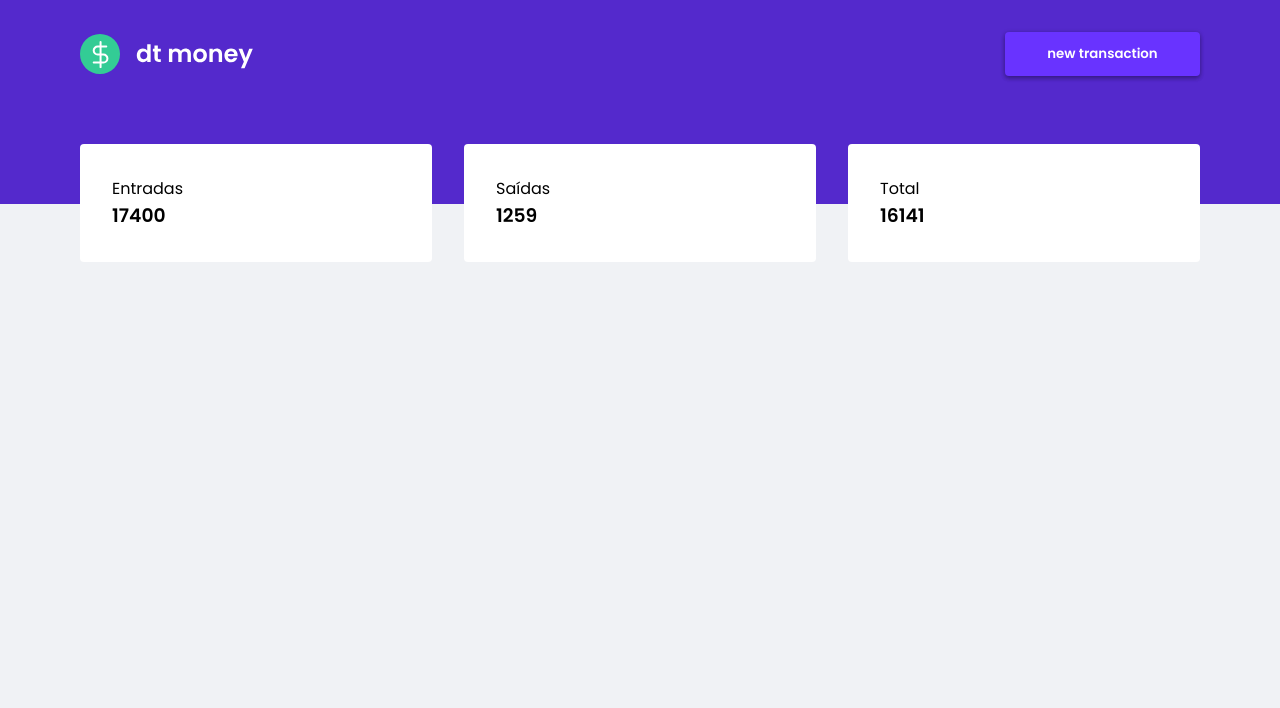
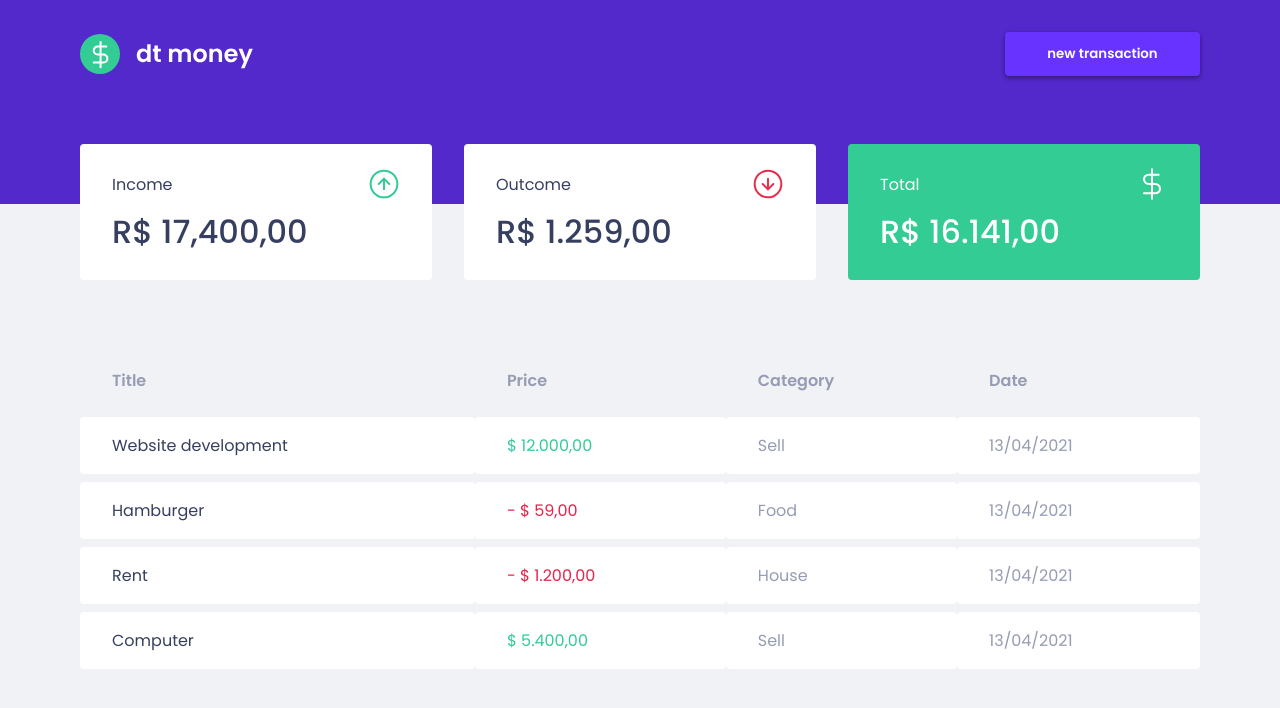
Before and after one commit to mauvieira/dtmoney, a React (Create React App) app: page / in a window 1280 px wide. Shown: the top 708 px of the page. Built offline with nearby package versions, Linux system fonts and the light colour scheme.

Commit message:
:lipstick: finished dashboard layout
finished dashboard layout

```diff
--- a/public/index.html
+++ b/public/index.html
@@ -7,7 +7,7 @@
   <meta name="viewport" content="width=device-width, initial-scale=1" />
   <link rel="preconnect" href="https://fonts.googleapis.com">
   <link rel="preconnect" href="https://fonts.gstatic.com" crossorigin>
-  <link href="https://fonts.googleapis.com/css2?family=Poppins:wght@400;600&display=swap" rel="stylesheet">
+  <link href="https://fonts.googleapis.com/css2?family=Poppins:wght@400;500;600&display=swap" rel="stylesheet">
   <title>dtmoney</title>
 </head>
 
--- a/src/App.tsx
+++ b/src/App.tsx
@@ -1,11 +1,13 @@
 import { GlobalStyle } from './styles/global';
 import { Dashboard } from './pages/Dashboard';
+import { Header } from './components/Header';
 
 export const App = () => {
   return (
     <>
+      <Header />
+      <Dashboard />
       <GlobalStyle />
-      <Dashboard />
     </>
   );
 };
--- a/src/components/Button/index.tsx
+++ b/src/components/Button/index.tsx
@@ -1,10 +1,10 @@
-import { ReactNode } from 'react';
+import React, { ReactNode } from 'react';
 import { Container } from './styles';
 
-interface ButtonProps {
+interface ButtonProps extends React.ButtonHTMLAttributes<HTMLButtonElement> {
   children: ReactNode;
 }
 
-export const Button = ({ children }: ButtonProps) => (
-  <Container>{children}</Container>
+export const Button = ({ children, ...props }: ButtonProps) => (
+  <Container {...props}>{children}</Container>
 );
--- a/src/components/Card/index.tsx
+++ /dev/null
@@ -1,22 +0,0 @@
-import { Container } from './styles';
-
-interface CardProps {
-  card: {
-    title: string;
-    value: number;
-  };
-  // icon: any;
-}
-
-export const Card = ({ card }: CardProps) => {
-  const { title, value } = card;
-  return (
-    <Container>
-      <div>
-        <span>{title}</span>
-        <h3>{value}</h3>
-      </div>
-      {/* <div>{icon}</div> */}
-    </Container>
-  );
-};
--- a/src/components/Card/styles.ts
+++ /dev/null
@@ -1,8 +0,0 @@
-import styled from 'styled-components';
-
-export const Container = styled.li`
-  display: block;
-  background: var(--shape);
-  border-radius: 4px;
-  padding: 32px;
-`;
--- a/src/components/Header/index.tsx
+++ b/src/components/Header/index.tsx
@@ -10,7 +10,7 @@ export const Header = () => {
       <Wrapper>
         <Content>
           <img src={Logo} alt="Logo dtmoney" />
-          <Button>new transaction</Button>
+          <Button onClick={() => console.log('click')}>new transaction</Button>
         </Content>
       </Wrapper>
     </Container>
--- a/src/components/Summary/index.tsx
+++ b/src/components/Summary/index.tsx
@@ -1,30 +1,48 @@
-import { Card } from '../Card';
-import { Wrapper } from '../Wrapper';
-import { Container } from './styles';
+import Income from '../../assets/income.svg';
+import Outcome from '../../assets/outcome.svg';
+import Total from '../../assets/total.svg';
+
+import { Container, Card } from './styles';
 
 export const Summary = () => {
-  const cards = [
-    {
-      title: 'Entradas',
-      value: 17400
-    },
-    {
-      title: 'Saídas',
-      value: 1259
-    },
-    {
-      title: 'Total',
-      value: 16141
-    }
-  ];
+  // const cards = [
+  //   {
+  //     title: 'Entradas',
+  //     value: 17400
+  //   },
+  //   {
+  //     title: 'Saídas',
+  //     value: 1259
+  //   },
+  //   {
+  //     title: 'Total',
+  //     value: 16141
+  //   }
+  // ];
 
   return (
-    <Wrapper>
-      <Container>
-        {cards.map((card, index) => (
-          <Card card={card} key={index} />
-        ))}
-      </Container>
-    </Wrapper>
+    <Container>
+      <Card>
+        <header>
+          <p>Income</p>
+          <img src={Income} alt="Income icon" />
+        </header>
+        <h2>R$ 17,400,00</h2>
+      </Card>
+      <Card>
+        <header>
+          <p>Outcome</p>
+          <img src={Outcome} alt="Outcome icon" />
+        </header>
+        <h2>R$ 1.259,00</h2>
+      </Card>
+      <Card green>
+        <header>
+          <p>Total</p>
+          <img src={Total} alt="Total icon" />
+        </header>
+        <h2>R$ 16.141,00</h2>
+      </Card>
+    </Container>
   );
 };
--- a/src/components/Summary/styles.ts
+++ b/src/components/Summary/styles.ts
@@ -6,3 +6,27 @@ export const Container = styled.ul`
   grid-template-columns: 1fr 1fr 1fr;
   grid-gap: 32px;
 `;
+
+interface CardProps {
+  green?: boolean;
+}
+
+export const Card = styled.div<CardProps>`
+  background: var(--shape);
+  padding: 1.5rem 2rem;
+  border-radius: 4px;
+  color: ${props => (props.green ? '#FFFFFF' : '#363F5F')};
+  background: ${props => (props.green ? '#33CC95' : '#FFFFFF')};
+
+  header {
+    display: flex;
+    justify-content: space-between;
+    align-items: center;
+  }
+
+  h2 {
+    margin-top: 0.5rem;
+    font-size: 2rem;
+    font-weight: 500;
+  }
+`;
--- /dev/null
+++ b/src/components/TransactionsTable/index.tsx
@@ -0,0 +1,44 @@
+import { Container } from './styles';
+
+export const TransactionsTable = () => {
+  return (
+    <Container>
+      <table>
+        <thead>
+          <tr>
+            <th>Title</th>
+            <th>Price</th>
+            <th>Category</th>
+            <th>Date</th>
+          </tr>
+        </thead>
+        <tbody>
+          <tr>
+            <td>Website development</td>
+            <td className="income">$ 12.000,00</td>
+            <td>Sell</td>
+            <td>13/04/2021</td>
+          </tr>
+          <tr>
+            <td>Hamburger</td>
+            <td className="outcome">- $ 59,00</td>
+            <td>Food</td>
+            <td>13/04/2021</td>
+          </tr>
+          <tr>
+            <td>Rent</td>
+            <td className="outcome">- $ 1.200,00</td>
+            <td>House</td>
+            <td>13/04/2021</td>
+          </tr>
+          <tr>
+            <td>Computer</td>
+            <td className="income">$ 5.400,00</td>
+            <td>Sell</td>
+            <td>13/04/2021</td>
+          </tr>
+        </tbody>
+      </table>
+    </Container>
+  );
+};
--- /dev/null
+++ b/src/components/TransactionsTable/styles.ts
@@ -0,0 +1,33 @@
+import styled from 'styled-components';
+
+export const Container = styled.div`
+  margin-top: 4rem;
+
+  table {
+    width: 100%;
+    border-spacing: 0 0.5rem;
+
+    th {
+      color: var(--text-body);
+      text-align: left;
+      padding: 1rem 2rem;
+    }
+
+    td {
+      background: var(--shape);
+      color: var(--text-body);
+      padding: 1rem 2rem;
+      border-radius: 4px;
+
+      &:first-child {
+        color: var(--text-title);
+      }
+      &.income {
+        color: var(--green);
+      }
+      &.outcome {
+        color: var(--red);
+      }
+    }
+  }
+`;
--- a/src/pages/Dashboard/index.tsx
+++ b/src/pages/Dashboard/index.tsx
@@ -1,11 +1,12 @@
-import { Header } from '../../components/Header';
 import { Summary } from '../../components/Summary';
+import { Wrapper } from '../../components/Wrapper';
+import { TransactionsTable } from '../../components/TransactionsTable';
 
 export const Dashboard = () => {
   return (
-    <>
-      <Header />
+    <Wrapper>
       <Summary />
-    </>
+      <TransactionsTable />
+    </Wrapper>
   );
 };
```
